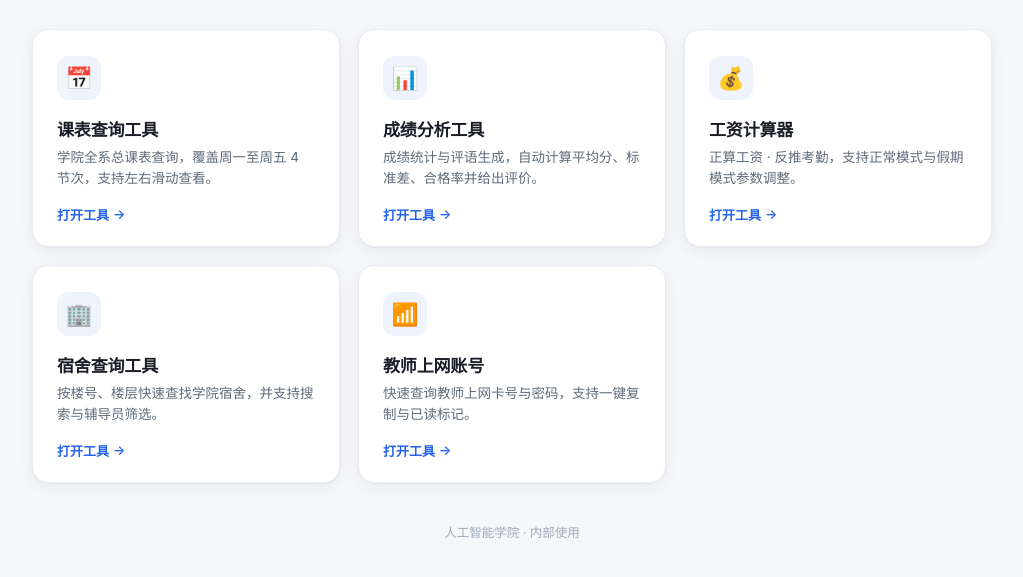
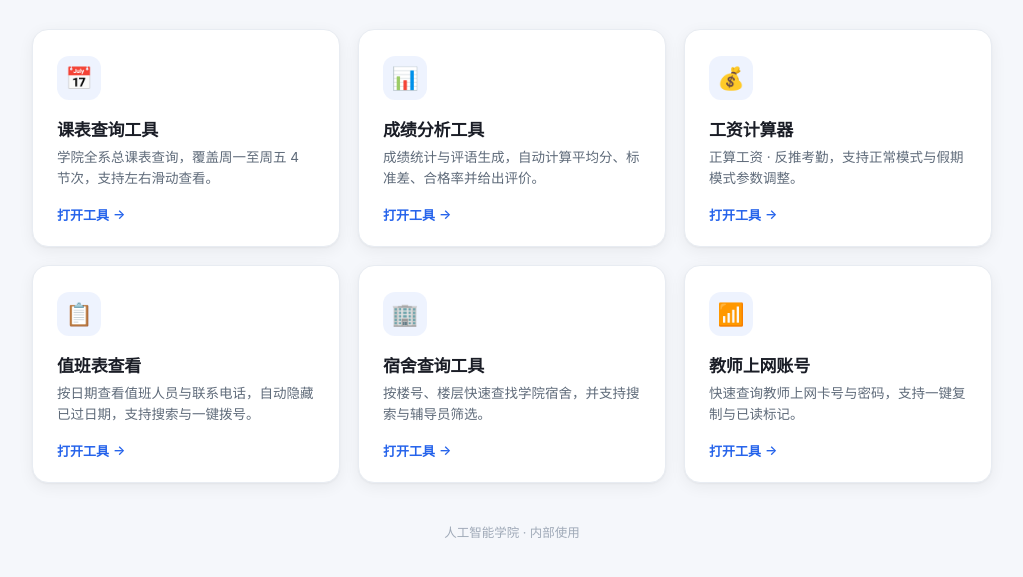
Before and after one commit to Evan-ma/my-tool-data, a plain HTML site: page index.html in a window 1280 px wide. Shown: the part 165-742 px from the top of the page, without its empty margins (128-1151 px from the left). Drawn offline with Linux system fonts and the light colour scheme.

Commit message:
Add duty roster viewing feature to index.html
添加值班表查看工具

```diff
--- a/index.html
+++ b/index.html
@@ -204,6 +204,12 @@
         url: "https://evan-ma.github.io/my-tool-data/gzjs.html",
         icon: "💰"
       },
+       {
+        name: "值班表查看",
+        desc: "按日期查看值班人员与联系电话，自动隐藏已过日期，支持搜索与一键拨号。",
+        url: "https://evan-ma.github.io/my-tool-data/zbcx.html",
+        icon: "📋"
+      },
       {
         name: "宿舍查询工具",
         desc: "按楼号、楼层快速查找学院宿舍，并支持搜索与辅导员筛选。",
```
